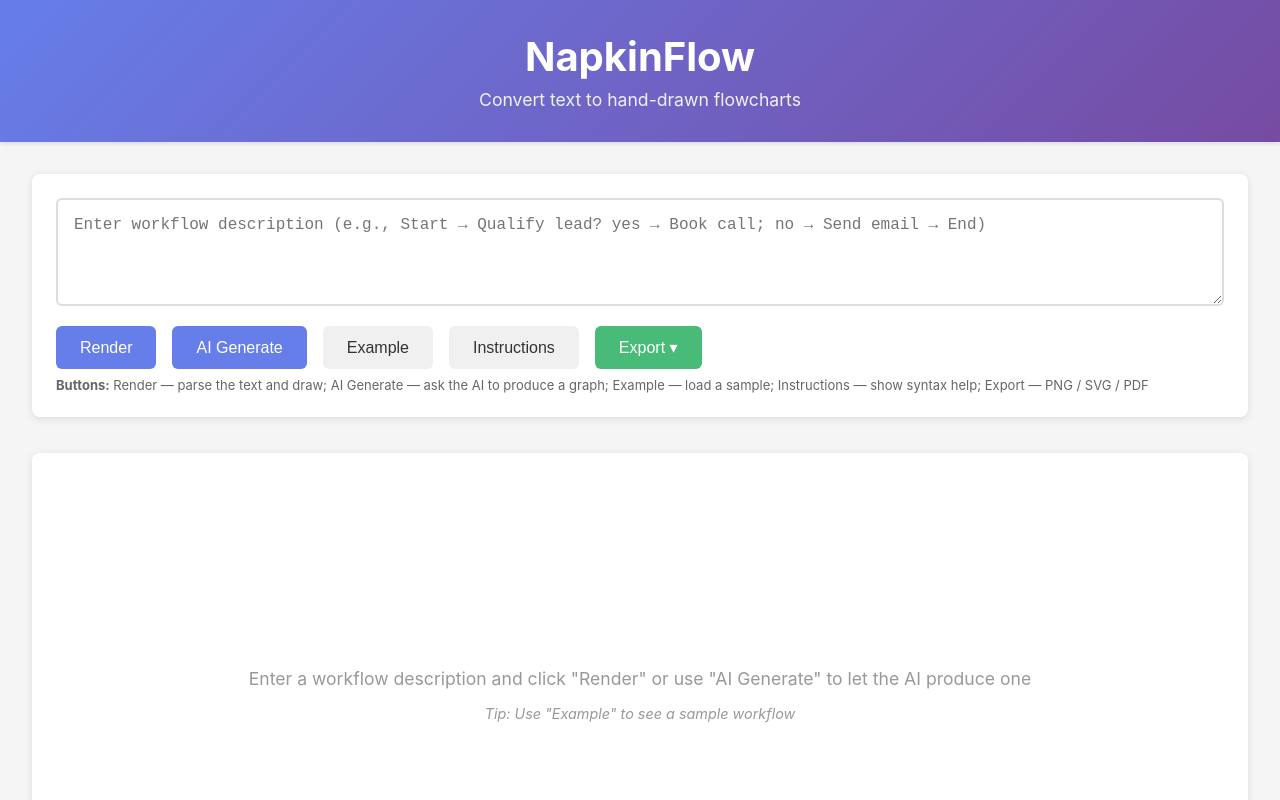
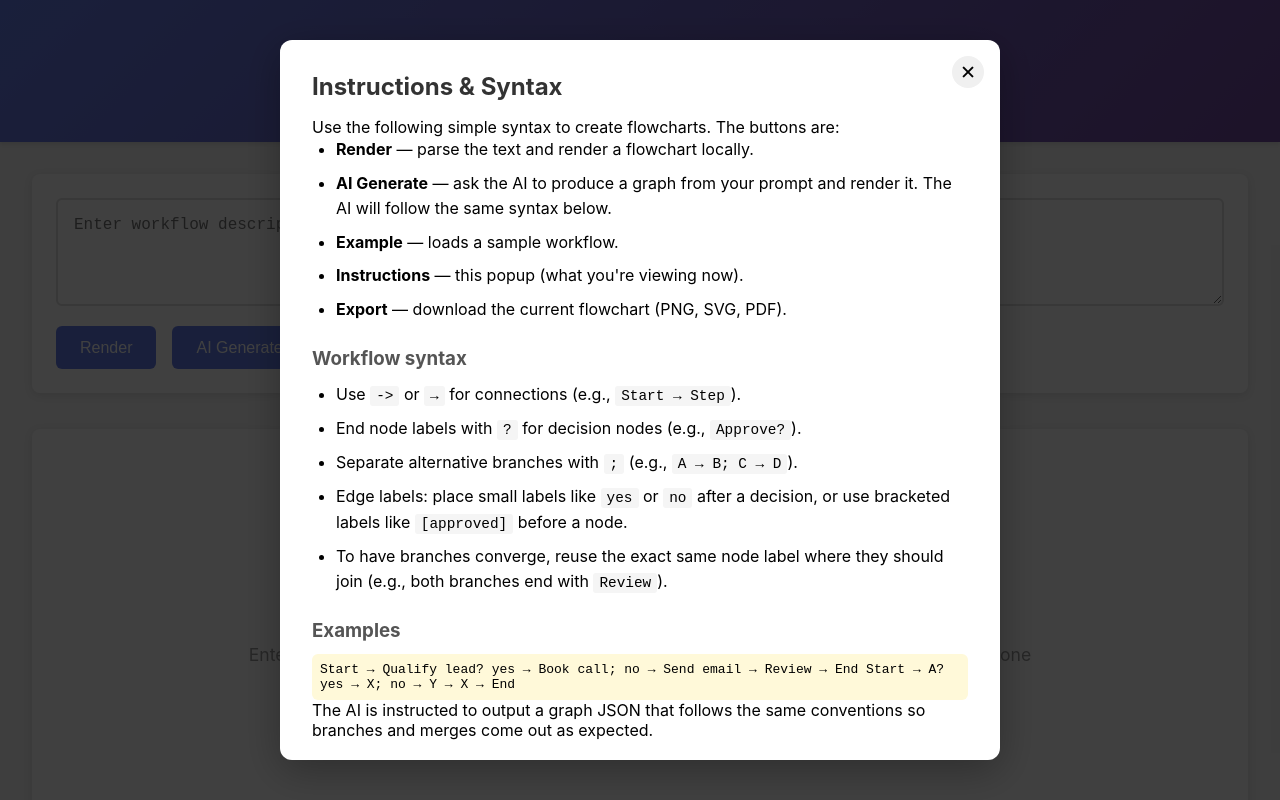
Before and after one commit to tcoffin-creator/NapkinFlow, a React (Vite) app: page / in a window 1280 px wide. Both pictures are taken after a click on the button "Instructions". Shown: the top 800 px of the page. Built offline with nearby package versions, Linux system fonts and the light colour scheme; the HTML template or start-up script is replaced by a standard one.

Commit message:
fix: AI always creates flowcharts; remove button text; high-res exports; proper modal overlay; working zoom

```diff
--- a/src/App.jsx
+++ b/src/App.jsx
@@ -123,16 +123,21 @@
     const svgBlob = new Blob([svgString], { type: 'image/svg+xml;charset=utf-8' });
     const url = URL.createObjectURL(svgBlob);
 
+    const SCALE = 3; // 3x resolution for crisp exports
+
     const img = new Image();
     img.onload = () => {
       const canvas = document.createElement('canvas');
-      canvas.width = res.width;
-      canvas.height = res.height;
+      canvas.width = res.width * SCALE;
+      canvas.height = res.height * SCALE;
       const ctx = canvas.getContext('2d');
+
+      // Scale context for high-res rendering
+      ctx.scale(SCALE, SCALE);
 
       // White background
       ctx.fillStyle = 'white';
-      ctx.fillRect(0, 0, canvas.width, canvas.height);
+      ctx.fillRect(0, 0, res.width, res.height);
       ctx.drawImage(img, 0, 0);
 
       canvas.toBlob((blob) => {
@@ -156,15 +161,18 @@
     const svgBlob = new Blob([svgString], { type: 'image/svg+xml;charset=utf-8' });
     const url = URL.createObjectURL(svgBlob);
 
+    const SCALE = 3; // 3x resolution for crisp PDF
+
     const img = new Image();
     img.onload = async () => {
-      // Create canvas to get image data
+      // Create canvas to get image data at higher resolution
       const canvas = document.createElement('canvas');
-      canvas.width = res.width;
-      canvas.height = res.height;
+      canvas.width = res.width * SCALE;
+      canvas.height = res.height * SCALE;
       const ctx = canvas.getContext('2d');
+      ctx.scale(SCALE, SCALE);
       ctx.fillStyle = 'white';
-      ctx.fillRect(0, 0, canvas.width, canvas.height);
+      ctx.fillRect(0, 0, res.width, res.height);
       ctx.drawImage(img, 0, 0);
       // Use jsPDF if available
       try {
@@ -287,9 +295,6 @@
             </div>
 
           </div>
-          <div style={{ marginTop: 8, color: '#666', fontSize: 13 }}>
-            <strong>Buttons:</strong> Render — parse the text and draw; AI Generate — ask the AI to produce a graph; Example — load a sample; Instructions — show syntax help; Export — PNG / SVG / PDF
-          </div>
         </div>
 
         <div className="canvas-container" style={{ marginTop: 12 }}>
@@ -339,7 +344,7 @@
 
             <h3>Workflow syntax</h3>
             <ul>
-              <li>Use <code>-></code> or <code>→</code> for connections (e.g., <code>Start → Step</code>).</li>
+              <li>Use <code>{"->"}</code> or <code>→</code> for connections (e.g., <code>Start → Step</code>).</li>
               <li>End node labels with <code>?</code> for decision nodes (e.g., <code>Approve?</code>).</li>
               <li>Separate alternative branches with <code>;</code> (e.g., <code>A → B; C → D</code>).</li>
               <li>Edge labels: place small labels like <code>yes</code> or <code>no</code> after a decision, or use bracketed labels like <code>[approved]</code> before a node.</li>
--- a/src/FlowCanvas.jsx
+++ b/src/FlowCanvas.jsx
@@ -7,6 +7,7 @@
   const [viewBox, setViewBox] = useState({ x: 0, y: 0, width: 800, height: 600 });
   const [isPanning, setIsPanning] = useState(false);
   const [panStart, setPanStart] = useState({ x: 0, y: 0 });
+  const [scale, setScale] = useState(1);
 
   useEffect(() => {
     if (!svgRef.current || nodes.length === 0) return;
@@ -223,17 +224,74 @@
     svg.setAttribute('viewBox', `${minX} ${minY} ${vbWidth} ${vbHeight}`);
     svg.setAttribute('preserveAspectRatio', 'xMidYMid meet');
 
+    // Update viewBox state for pan/zoom
+    setViewBox({ x: minX, y: minY, width: vbWidth, height: vbHeight });
+    setScale(1);
+
     // Callback so caller can export
     if (typeof onExportReady === 'function') {
       onExportReady(svg);
     }
   }, [nodes, edges, onExportReady, aiTitle, svgRef]);
 
-  // basic pan/zoom handlers omitted for brevity - reuse your existing handlers if present
-  const handleWheel = (e) => { /* existing behavior */ };
-  const handleMouseDown = (e) => { setIsPanning(true); setPanStart({ x: e.clientX, y: e.clientY }); };
-  const handleMouseMove = (e) => { if (!isPanning) return; /* existing behavior */ };
-  const handleMouseUp = () => { setIsPanning(false); };
+  const handleWheel = (e) => {
+    e.preventDefault();
+    const delta = e.deltaY > 0 ? 1.1 : 0.9;
+    const newScale = scale * delta;
+
+    // Limit zoom range
+    if (newScale < 0.1 || newScale > 10) return;
+
+    setScale(newScale);
+
+    // Zoom towards mouse position
+    const svg = svgRef.current;
+    if (!svg) return;
+
+    const rect = svg.getBoundingClientRect();
+    const mouseX = e.clientX - rect.left;
+    const mouseY = e.clientY - rect.top;
+
+    const svgX = viewBox.x + (mouseX / rect.width) * viewBox.width;
+    const svgY = viewBox.y + (mouseY / rect.height) * viewBox.height;
+
+    const newWidth = viewBox.width * delta;
+    const newHeight = viewBox.height * delta;
+
+    const newX = svgX - (mouseX / rect.width) * newWidth;
+    const newY = svgY - (mouseY / rect.height) * newHeight;
+
+    setViewBox({ x: newX, y: newY, width: newWidth, height: newHeight });
+    svg.setAttribute('viewBox', `${newX} ${newY} ${newWidth} ${newHeight}`);
+  };
+
+  const handleMouseDown = (e) => {
+    setIsPanning(true);
+    setPanStart({ x: e.clientX, y: e.clientY });
+  };
+
+  const handleMouseMove = (e) => {
+    if (!isPanning) return;
+
+    const svg = svgRef.current;
+    if (!svg) return;
+
+    const rect = svg.getBoundingClientRect();
+    const dx = (e.clientX - panStart.x) * (viewBox.width / rect.width);
+    const dy = (e.clientY - panStart.y) * (viewBox.height / rect.height);
+
+    const newX = viewBox.x - dx;
+    const newY = viewBox.y - dy;
+
+    setViewBox({ ...viewBox, x: newX, y: newY });
+    svg.setAttribute('viewBox', `${newX} ${newY} ${viewBox.width} ${viewBox.height}`);
+
+    setPanStart({ x: e.clientX, y: e.clientY });
+  };
+
+  const handleMouseUp = () => {
+    setIsPanning(false);
+  };
 
   return (
     <svg
--- a/src/styles.css
+++ b/src/styles.css
@@ -177,3 +177,97 @@
     width: 100%;
   }
 }
+
+/* Modal overlay styles */
+.modal-overlay {
+  position: fixed;
+  top: 0;
+  left: 0;
+  right: 0;
+  bottom: 0;
+  background-color: rgba(0, 0, 0, 0.75);
+  display: flex;
+  align-items: center;
+  justify-content: center;
+  z-index: 1000;
+  padding: 1rem;
+}
+
+.modal-box {
+  background: white;
+  border-radius: 12px;
+  padding: 2rem;
+  max-width: 90vw;
+  max-height: 90vh;
+  overflow-y: auto;
+  position: relative;
+  box-shadow: 0 10px 40px rgba(0, 0, 0, 0.3);
+}
+
+.modal-close {
+  position: absolute;
+  top: 1rem;
+  right: 1rem;
+  background: #f0f0f0;
+  border: none;
+  border-radius: 50%;
+  width: 32px;
+  height: 32px;
+  font-size: 1.2rem;
+  cursor: pointer;
+  display: flex;
+  align-items: center;
+  justify-content: center;
+  transition: background 0.2s;
+}
+
+.modal-close:hover {
+  background: #e0e0e0;
+}
+
+.modal-box h2 {
+  margin-bottom: 1rem;
+  color: #333;
+}
+
+.modal-box h3 {
+  margin-top: 1.5rem;
+  margin-bottom: 0.75rem;
+  color: #555;
+}
+
+.modal-box ul {
+  margin-left: 1.5rem;
+  margin-bottom: 1rem;
+}
+
+.modal-box li {
+  margin-bottom: 0.5rem;
+  line-height: 1.6;
+}
+
+.modal-box code {
+  background: #f5f5f5;
+  padding: 2px 6px;
+  border-radius: 3px;
+  font-family: 'Courier New', monospace;
+  font-size: 0.9em;
+}
+
+.export-dropdown {
+  min-width: 140px;
+}
+
+.export-dropdown .btn {
+  background: transparent;
+  color: #333;
+  text-align: left;
+  border-radius: 0;
+  transition: background 0.15s;
+}
+
+.export-dropdown .btn:hover {
+  background: #f5f5f5;
+  transform: none;
+  box-shadow: none;
+}
```
Also changed, not shown: 1 other file (tests, documents, lock files or other folders).
